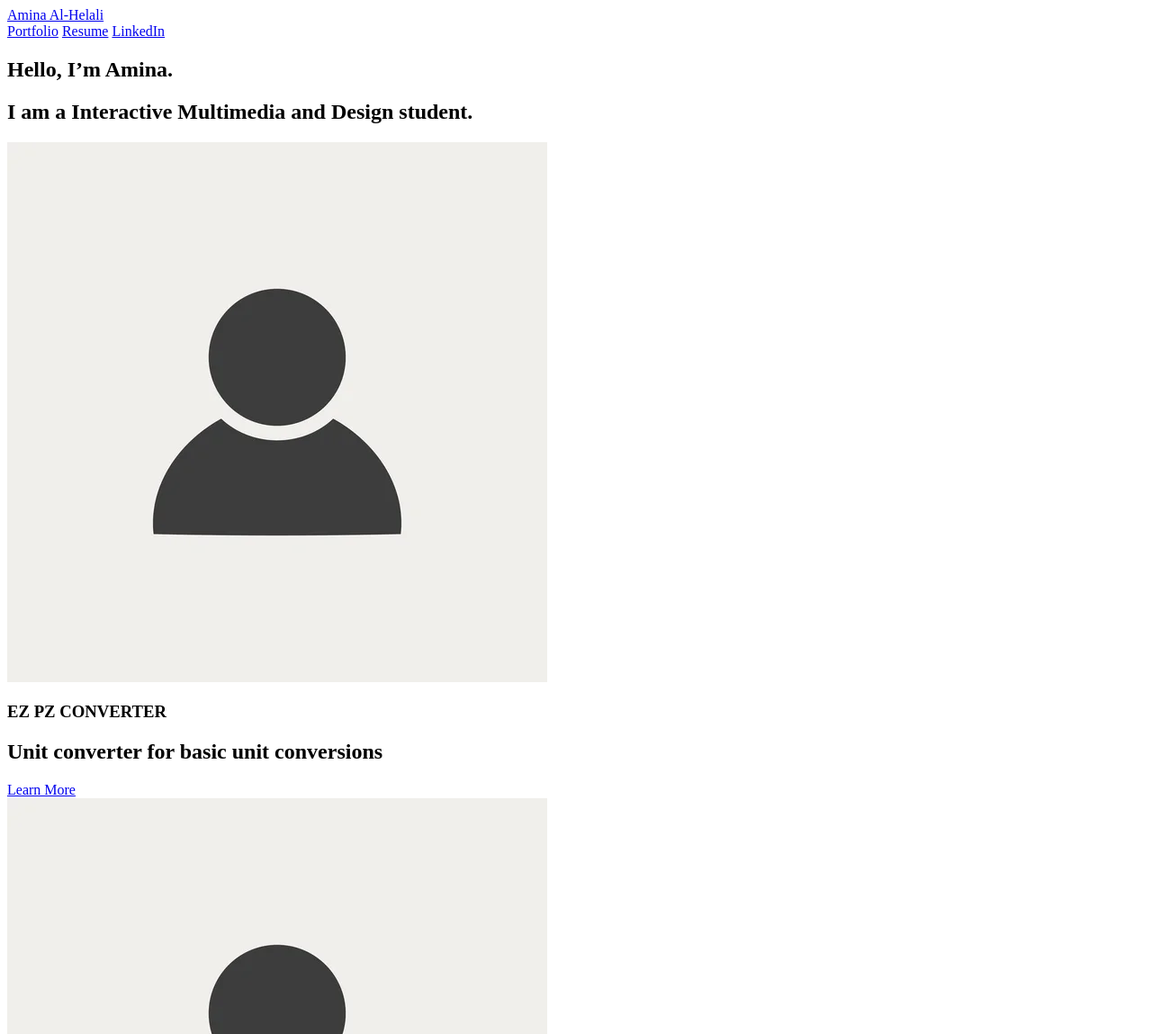
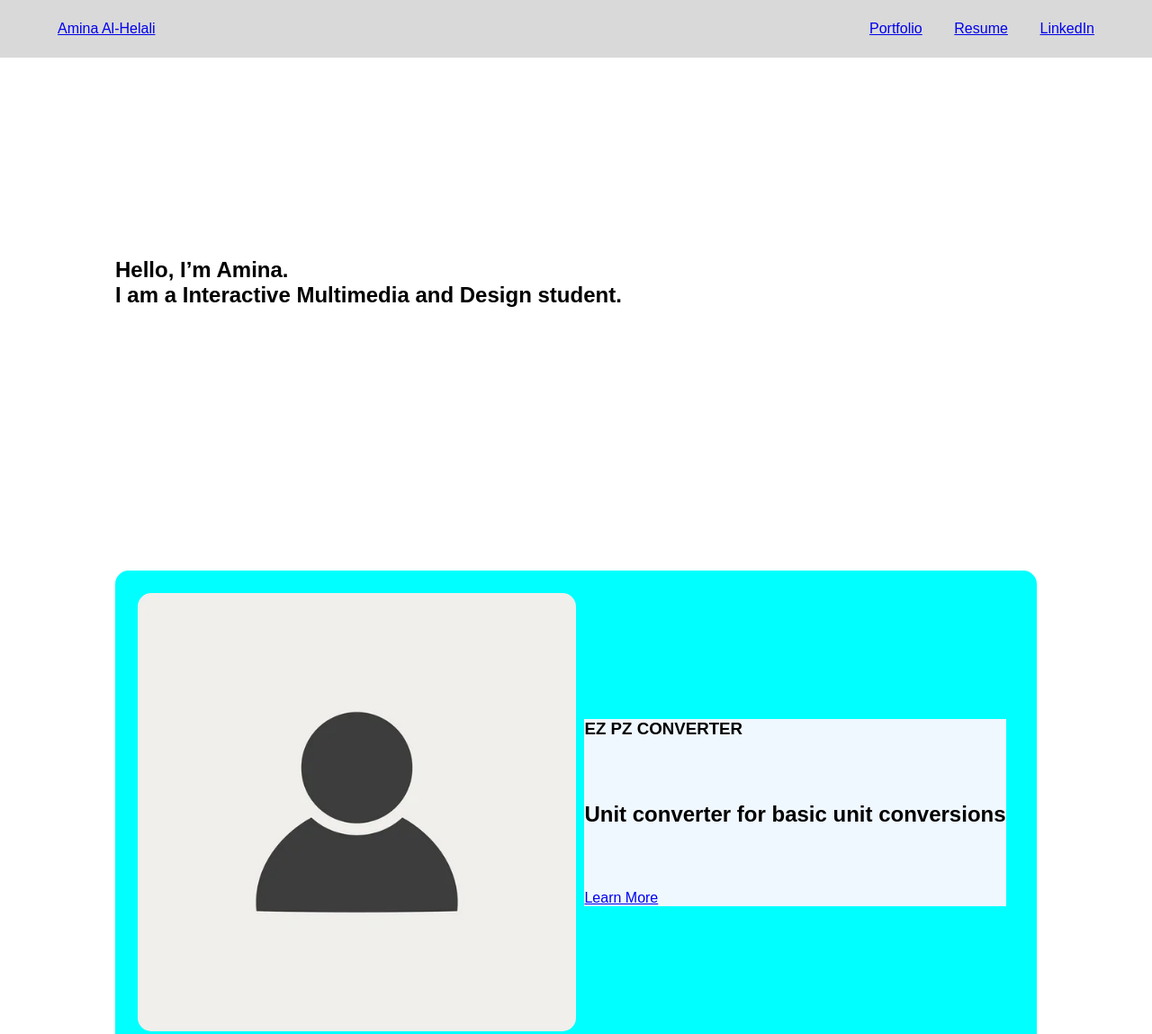
Before and after one commit to acce8711/aminaPortfolio, a plain HTML site: page index.html in a window 1280 px wide. Shown: the top 1149 px of the page at 90% size. Drawn offline with nearby package versions, Linux system fonts and the light colour scheme.

Commit message:
worked on csss for homepage

```diff
--- a/index.html
+++ b/index.html
@@ -33,22 +33,27 @@
     <section class="work">
         <div class="workItems">
 
-            <div class="pieceType1">
+            <div class="pieceItem">
                 <img src="images/placehodler.jpg">
                 <div class="desc">
+                    <div class="descItems">
                         <h3>EZ PZ CONVERTER</h3>
                         <h2>Unit converter for basic unit conversions</h2>
                         <a href="piece1.html" class="pieceBtn">Learn More</a>
                     </div>
+
+                </div>
             </div>
 
-            <div class="piecetype2">
-                <img src="images/placehodler.jpg">
+            <div class="pieceItem">
                 <div class="desc">
+                    <div class="descItems">
                         <h3>CLEANLY</h3>
                         <h2>Mobile App for building cleaning habits</h2>
                         <a href="#" class="pieceBtn">Coming Soon</a>
                     </div>
+                </div>
+                <img src="images/placehodler.jpg">
             </div>
 
         </div>
--- a/styles.css
+++ b/styles.css
@@ -0,0 +1,88 @@
+* {
+    padding: 0;
+    margin: 0;
+    font-family: 'Outfit', sans-serif;
+}
+
+*, *::before, *::after {
+    box-sizing: border-box;
+}
+
+
+/*nav section*/
+nav {
+    height: 64px;
+    background-color: #D9D9D9;
+    display: flex;
+    justify-content: center;
+
+}
+
+.navItems {
+    width: 90%;
+    max-width: 1200px;
+    display: flex;
+    justify-content: space-between;
+    align-items: center;
+}
+
+.otherLinks {
+    width: 250px;
+    display: flex;
+    justify-content: space-between;
+}
+
+/*header section*/
+.header {
+    height: 500px;
+    display: flex;
+    justify-content: center;
+    align-items: center;
+}
+
+.headerItems {
+    width: 80%;
+    max-width: 1200px;
+}
+
+/*portfolio work section*/
+.work {
+    display: flex;
+    justify-content: center;
+    align-items: center;
+}
+
+.workItems {
+    width: 80%;
+    max-width: 1200px;
+}
+
+.pieceItem {
+    display: flex;
+    align-items: center;
+    border-radius: 15px;
+    overflow: hidden;
+    background-color: aqua;
+    padding: 25px;
+    margin: 70px 0;
+}
+
+.pieceItem img {
+    width: 50%;
+    border-radius: 15px;
+}
+
+.desc {
+    width: 50%;
+    display: flex;
+    justify-content: center;
+}
+
+.descItems {
+    background-color: aliceblue;
+}
+
+.descItems h2{
+    margin: 70px 0;
+
+}
```
Lines whose indentation alone changed are shown as unchanged.
